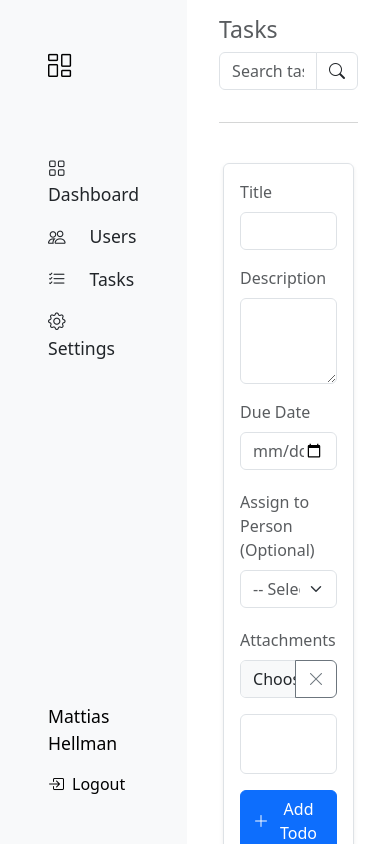
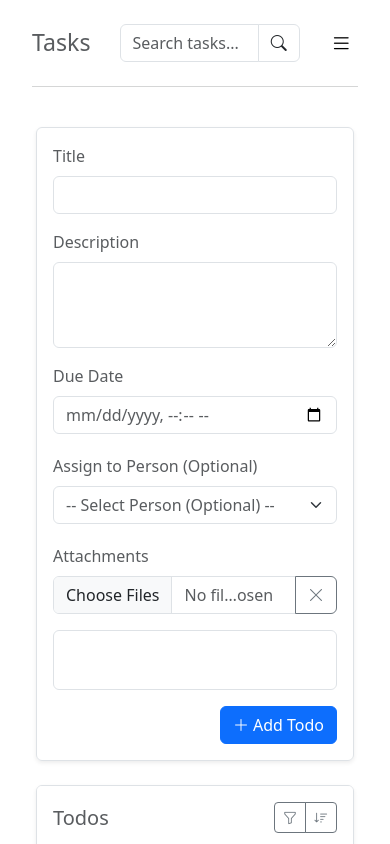
Before and after one commit to mhell/react-workshop, a React (Vite) app: page / in a window 390 px wide. Built offline with nearby package versions, Linux system fonts and the light colour scheme.

Commit message:
Add retractable sidebar and make more responsive

```diff
--- a/src/App.jsx
+++ b/src/App.jsx
@@ -1,6 +1,6 @@
 import Sidebar from './common/Sidebar.jsx'
 import Tasks from './tasks/Tasks.jsx'
-import { useState } from 'react';
+import { useRef, useState, useEffect } from 'react';
 import * as userService from './service/userService.js'
 
 const PAGES = [
@@ -13,19 +13,36 @@ const PAGES = [
 function App() {
   const [users, setUsers] = useState(userService.getAll());
   const [loggedIn, setLoggedIn] = useState(userService.getLoggedIn());
+  const [menuOpen, setMenuOpen] = useState(false);
 
   return (
     <>
       <div className='d-flex'>
-        <div id='sidebar-container'>
+        <div id='sidebar-container' className={menuOpen ? "menu-open" : ""}>
           <Sidebar navlinks={PAGES} username={loggedIn.name}/>
         </div>
         <div id='content-container' className='flex-grow-1'>
-          <Tasks assignees={users} />
+          { menuOpen && <Dimmer onClick={() => menuOpen &&setMenuOpen(false)} /> }
+          <Tasks assignees={users} onMenuOpen={() => setMenuOpen(!menuOpen)} />
         </div>
       </div>
     </>
   )
 }
 
+function Dimmer({onClick}) {
+  const dimmerRef = useRef(null);
+
+  useEffect(() => {
+    dimmerRef.current.style.opacity = "50%";
+    return () => {
+     // dimmerRef.current.style.opacity = 0;
+    };
+  }, []);
+
+  return (
+    <div id="dimmer" className='position-absolute w-100 h-100 bg-dark' onClick={onClick} ref={dimmerRef}></div>
+  )
+}
+
 export default App
--- a/src/common/Header.jsx
+++ b/src/common/Header.jsx
@@ -1,13 +1,18 @@
-
-const Header = ({title, children}) => {
+// d-flex align-items-center
+const Header = ({title, children, onMenuOpen}) => {
   return (
-    <header className='container-fluid px-4 pt-3'>
-      <div className='row px-2'>
-        <div className='col-2'>
-          <h1 className='h3'>{title}</h1>
+    <header className='container-fluid px-4'>
+      <div className='row align-items-center px-2 py-2 my-3'>
+        <div className='col-3 col-md-2'>
+          <h1 className='h3 m-0'>{title}</h1>
         </div>
-        <div className='col-sm-9 col-md-6 offset-sm-1'>
+        <div className='col-7 col-md-6 offset-md-1'>
           {children}
+        </div>
+        <div className="col-2 col-md-3 text-end d-lg-none">
+          <button type="button" className="border-0 bg-body" onClick={onMenuOpen}>
+            <i className="bi bi-list fs-4"></i>
+          </button>
         </div>
       </div>
 
--- a/src/common/Searchbar.jsx
+++ b/src/common/Searchbar.jsx
@@ -2,7 +2,7 @@ import { useState } from "react";
 
 const Searchbar = ({onSearch}) => {
   return (
-    <div id='search' className='input-group mx-auto mb-3'>
+    <div id='search' className='input-group mx-auto'>
         <input type='text' className='form-control' placeholder='Search tasks...' onChange={(e) => onSearch(e.target.value)}/>
         <button type="button" className='input-group-text bg-white'>
           <i className='bi bi-search'></i>
--- a/src/common/Sidebar.jsx
+++ b/src/common/Sidebar.jsx
@@ -1,8 +1,8 @@
 
 const Sidebar = ({navlinks, username}) => {
   return (
-    <aside id="sidebar" className="text-bg-light d-flex flex-column h-100">
-      <nav className='p-5'>
+    <aside id="sidebar" className="text-bg-light d-flex align-items-center align-items-lg-start ps-lg-5 py-4 py-lg-5 flex-column h-100">
+      <nav >
         <i className="bi bi-columns-gap fs-3"></i>
         <ul className="mt-5 pt-3 nav flex-column mb-auto">
           {
@@ -17,7 +17,7 @@ const Sidebar = ({navlinks, username}) => {
           }
         </ul>
       </nav>
-      <div className='p-5 mt-auto'>
+      <div className='mt-auto'>
         <p className='username'>{username}</p>
         <span>
           <i className='bi bi-box-arrow-in-right me-2'></i>
--- a/src/style.css
+++ b/src/style.css
@@ -1,6 +1,22 @@
+:root {
+  --sidebar-width: 250px;
+}
+
 @media (min-width: 1200px) {
   .container-lg {
       max-width: 800px !important;
+  }
+}
+
+@media (max-width: 991px) {
+  #sidebar-container {
+    position: absolute;
+    left: calc(var(--sidebar-width) * -1);
+    z-index: 100;
+    transition: left .25s ease-in-out;
+  }
+  #sidebar-container.menu-open {
+    left: 0;
   }
 }
 
@@ -33,7 +49,7 @@ h1 {
 }
 
 #sidebar-container {
-  width: 250px;
+  width: var(--sidebar-width);
   height: 100vh;
 }
 
@@ -45,3 +61,9 @@ h1 {
 #search {
   max-width: 350px;
 }
+
+#dimmer {
+  opacity: 0;
+  z-index: 99;
+  transition: opacity 0.15s linear;
+}
--- a/src/tasks/Tasks.jsx
+++ b/src/tasks/Tasks.jsx
@@ -7,7 +7,7 @@ import EditModal from './EditModal';
 import { useState, useMemo } from 'react';
 import * as todoService from '../service/todoService';
 
-const Tasks = ({assignees}) => {
+const Tasks = ({assignees, onMenuOpen}) => {
   const [filterParams, setFilterParams] = useState();
   const [sortFn, setSortFn] = useState();
   const [query, setQuery] = useState();
@@ -35,7 +35,7 @@ const Tasks = ({assignees}) => {
 
   return (
     <>
-      <Header title='Tasks'>
+      <Header title='Tasks' onMenuOpen={onMenuOpen}>
         <Searchbar onSearch={setQuery} />
       </Header>
       <main className='container-lg d-flex flex-column justify-content-center'>
```
Also changed, not shown: src/tasks/Task.jsx (+4 -19 lines), 4 other files (tests, documents, lock files or other folders).
